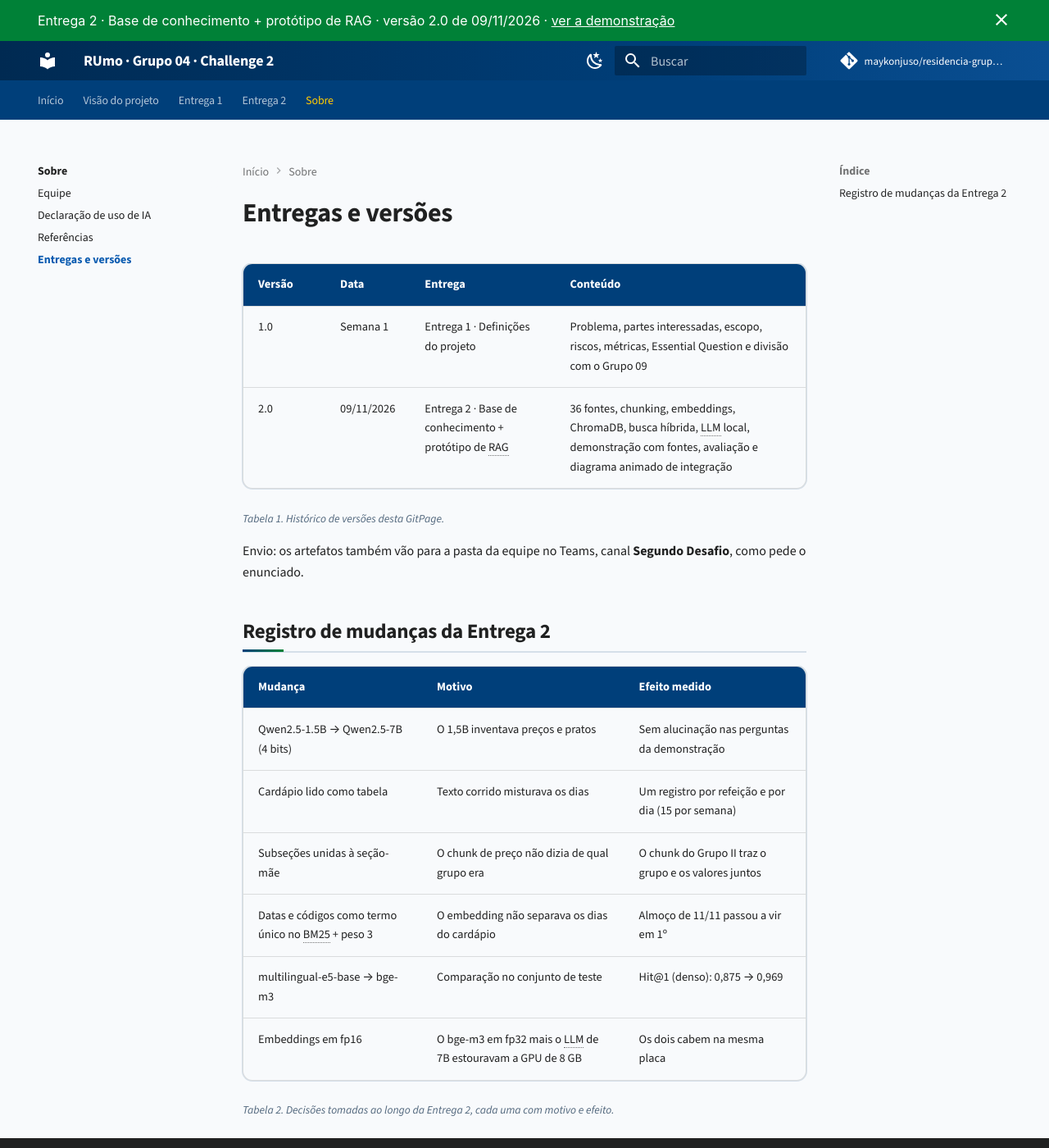
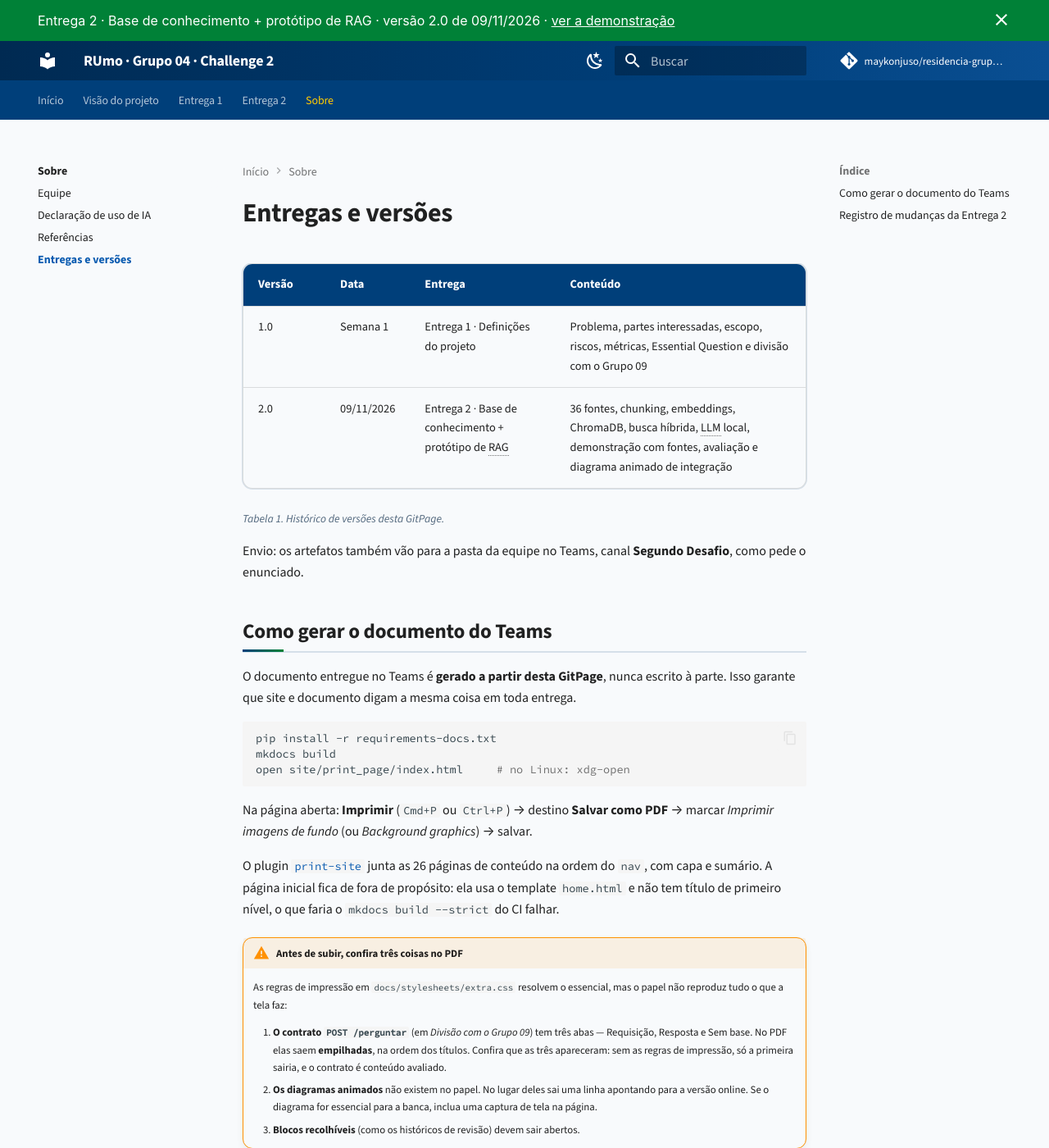
Before and after one commit to maykonjuso/residencia-grupo-4, an MkDocs documentation site: the page built from docs/sobre/entregas.md, in a window 1280 px wide and 1400 px high. Shown: the whole window at 82% size. Built offline with MkDocs 1.6.1 and Material for MkDocs 9.7.7, drawn with Linux system fonts in a browser that asks for light colours; comment, search, counter and statistics services are not loaded; some of the changed text lies outside the part shown.

Commit message:
chore(docs): gera a GitPage como documento único para o Teams
Closes #21

Configura o mkdocs-print-site-plugin, que junta as 26 páginas de conteúdo na
ordem do nav, com capa e sumário, em site/print_page/. O documento do Teams
passa a ser derivado da GitPage por comando, em vez de copiado à mão a cada
entrega — era o que fazia site e documento divergirem.

A página inicial fica excluída do documento: usa o template home.html e não tem
h1, e sem a exclusão o plugin emite aviso que derruba o `mkdocs build --strict`
do workflow de deploy.

Acrescenta regras @media print em extra.css, sem as quais o PDF perde conteúdo
avaliado: as abas do contrato POST /perguntar sairiam só com a primeira das três,
os blocos recolhíveis sairiam fechados e os diagramas animados viriam como caixas
vazias (agora apontam para a versão online).

Documenta o procedimento em docs/sobre/entregas.md, com os três pontos a conferir
antes de subir o arquivo.

Co-Authored-By: Claude Opus 5 <noreply@anthropic.com>

````diff
--- a/docs/sobre/entregas.md
+++ b/docs/sobre/entregas.md
@@ -8,6 +8,41 @@
 <p class="legenda">Tabela 1. Histórico de versões desta GitPage.</p>
 
 Envio: os artefatos também vão para a pasta da equipe no Teams, canal **Segundo Desafio**, como pede o enunciado.
+
+## Como gerar o documento do Teams
+
+O documento entregue no Teams é **gerado a partir desta GitPage**, nunca escrito à parte. Isso
+garante que site e documento digam a mesma coisa em toda entrega.
+
+```bash
+pip install -r requirements-docs.txt
+mkdocs build
+open site/print_page/index.html     # no Linux: xdg-open
+```
+
+Na página aberta: **Imprimir** (`Cmd+P` ou `Ctrl+P`) → destino **Salvar como PDF** →
+marcar *Imprimir imagens de fundo* (ou *Background graphics*) → salvar.
+
+O plugin [`print-site`](https://timvink.github.io/mkdocs-print-site-plugin/) junta as 26 páginas
+de conteúdo na ordem do `nav`, com capa e sumário. A página inicial fica de fora de propósito:
+ela usa o template `home.html` e não tem título de primeiro nível, o que faria o
+`mkdocs build --strict` do CI falhar.
+
+!!! warning "Antes de subir, confira três coisas no PDF"
+    As regras de impressão em `docs/stylesheets/extra.css` resolvem o essencial, mas o papel
+    não reproduz tudo o que a tela faz:
+
+    1. **O contrato `POST /perguntar`** (em *Divisão com o Grupo 09*) tem três abas —
+       Requisição, Resposta e Sem base. No PDF elas saem **empilhadas**, na ordem dos títulos.
+       Confira que as três apareceram: sem as regras de impressão, só a primeira sairia, e o
+       contrato é conteúdo avaliado.
+    2. **Os diagramas animados** não existem no papel. No lugar deles sai uma linha apontando
+       para a versão online. Se o diagrama for essencial para a banca, inclua uma captura de
+       tela na página.
+    3. **Blocos recolhíveis** (como os históricos de revisão) devem sair abertos.
+
+O PDF é **derivado**. Achou erro nele, corrija no Markdown e gere de novo — corrigir direto no
+PDF ou no Word cria duas versões divergentes do mesmo documento.
 
 ## Registro de mudanças da Entrega 2
 
--- a/docs/stylesheets/extra.css
+++ b/docs/stylesheets/extra.css
@@ -660,3 +660,60 @@ li.rm-on .rm-est__trilha i { width: var(--w); }
   .rm-est__trilha { display: none; }
   .md-typeset .rm-est__modo small { display: none; }
 }
+
+/* ===========================================================================
+   Impressão — usado pela página única do print-site (issue #21).
+   Sem estas regras o PDF entregue no Teams perde conteúdo: as abas mostram
+   apenas a primeira, os blocos "???" saem fechados e os diagramas animados
+   viram caixas vazias.
+   =========================================================================== */
+@media print {
+
+  /* Abas (pymdownx.tabbed): mostrar TODAS as abas, não só a selecionada.
+     Afeta o contrato POST /perguntar, que tem Requisição, Resposta e Sem base
+     — conteúdo avaliado, que no padrão sairia só com a primeira. */
+  .tabbed-content { display: block !important; }
+  .tabbed-block { display: block !important; page-break-inside: avoid; }
+  .tabbed-labels { font-weight: 600; }
+  .tabbed-labels > label { display: inline-block; margin-right: 1.2em; }
+
+  /* Blocos recolhíveis (???): imprimir abertos. */
+  details { display: block !important; }
+  details > summary { font-weight: 600; }
+  details:not([open]) > *:not(summary) { display: block !important; }
+
+  /* Diagramas animados: dependem de JS e não existem no papel.
+     Em vez de caixa vazia, imprimir um ponteiro para a versão online. */
+  [data-fluxo] > *, [data-esteira] > * { display: none !important; }
+  [data-fluxo], [data-esteira] {
+    min-height: 0 !important;
+    height: auto !important;
+    border: 1px dashed #999;
+    padding: 0.9rem 1rem;
+    background: none !important;
+  }
+  [data-fluxo]::before, [data-esteira]::before {
+    content: "Diagrama interativo — veja em https://maykonjuso.github.io/residencia-grupo-4/";
+    display: block;
+    font-style: italic;
+    font-size: 0.85em;
+  }
+
+  /* Tabelas largas (catálogo das 36 fontes) não devem estourar a página. */
+  .md-typeset table:not([class]) {
+    font-size: 0.72rem;
+    width: 100% !important;
+    table-layout: auto;
+  }
+  .md-typeset table:not([class]) td,
+  .md-typeset table:not([class]) th {
+    word-break: break-word;
+    padding: 0.25em 0.4em;
+  }
+
+  /* Legendas de figura e tabela ficam junto do que descrevem. */
+  .legenda { page-break-before: avoid; font-size: 0.8em; }
+
+  /* Não quebrar bloco de código no meio. */
+  .md-typeset pre, .highlight { page-break-inside: avoid; }
+}
--- a/mkdocs.yml
+++ b/mkdocs.yml
@@ -71,6 +71,22 @@ plugins:
       buttons: "macos"
       prompt_literal_start:
         - "$"
+  # print-site precisa ser o ÚLTIMO plugin. Gera site/print_page/ com todas as
+  # páginas numa só, para imprimir em PDF e entregar no Teams (issue #21).
+  - print-site:
+      add_to_navigation: false
+      print_page_title: "RUmo · Assistente com RAG para o RU e o fluxo da FCTE"
+      add_cover_page: true
+      add_table_of_contents: true
+      toc_title: "Sumário"
+      toc_depth: 3
+      add_full_urls: true
+      enumerate_headings: false
+      add_print_site_banner: false
+      # index.md usa o template home.html e não tem h1 de propósito; sem esta
+      # exclusão o plugin emite aviso e o `build --strict` do CI falha.
+      exclude:
+        - index.md
 
 markdown_extensions:
   - abbr
--- a/requirements-docs.txt
+++ b/requirements-docs.txt
@@ -2,3 +2,4 @@
 mkdocs>=1.6,<2
 mkdocs-material>=9.5,<10
 termynal>=0.12,<1
+mkdocs-print-site-plugin>=2.7,<3   # página única para gerar o PDF do Teams (issue #21)
````
